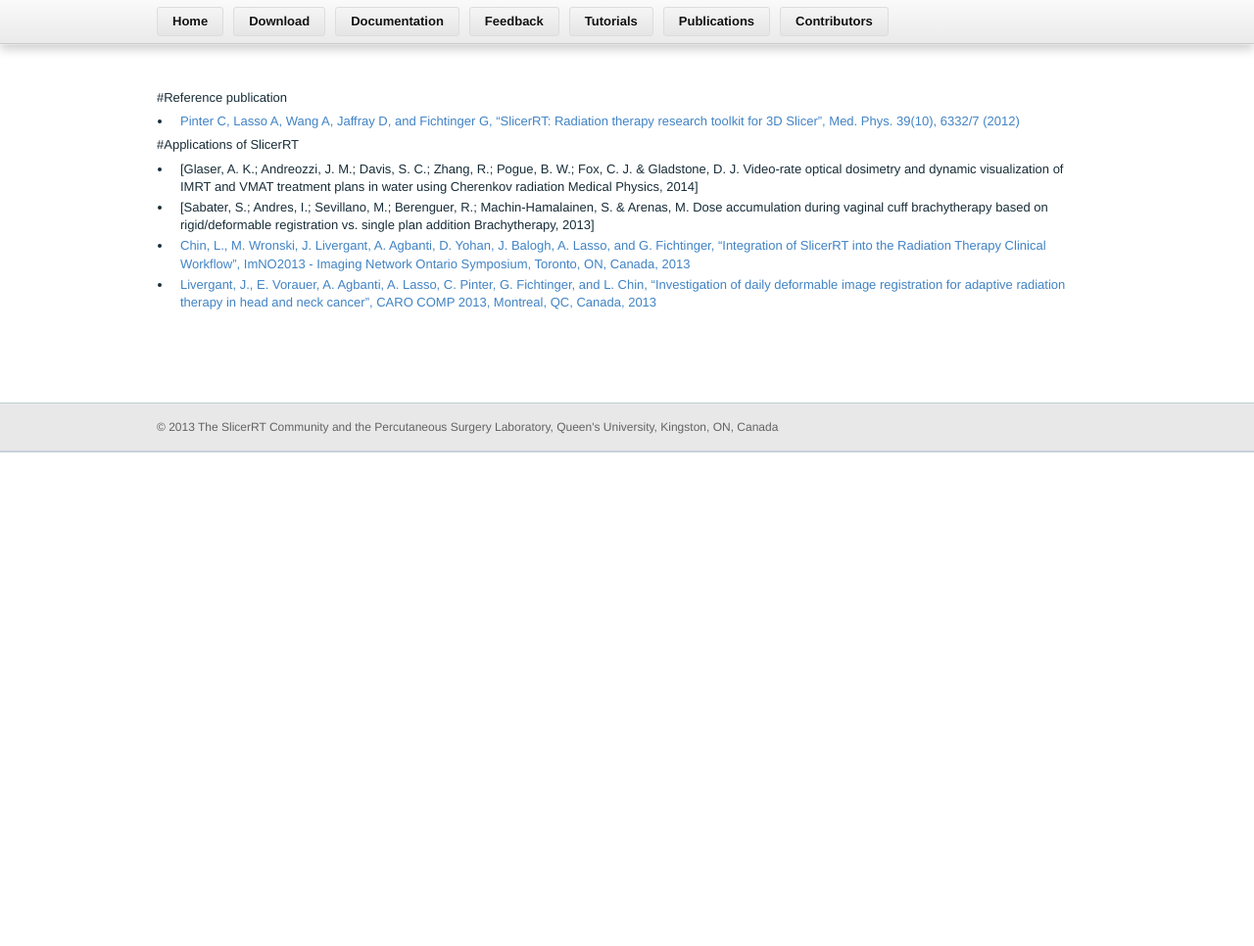
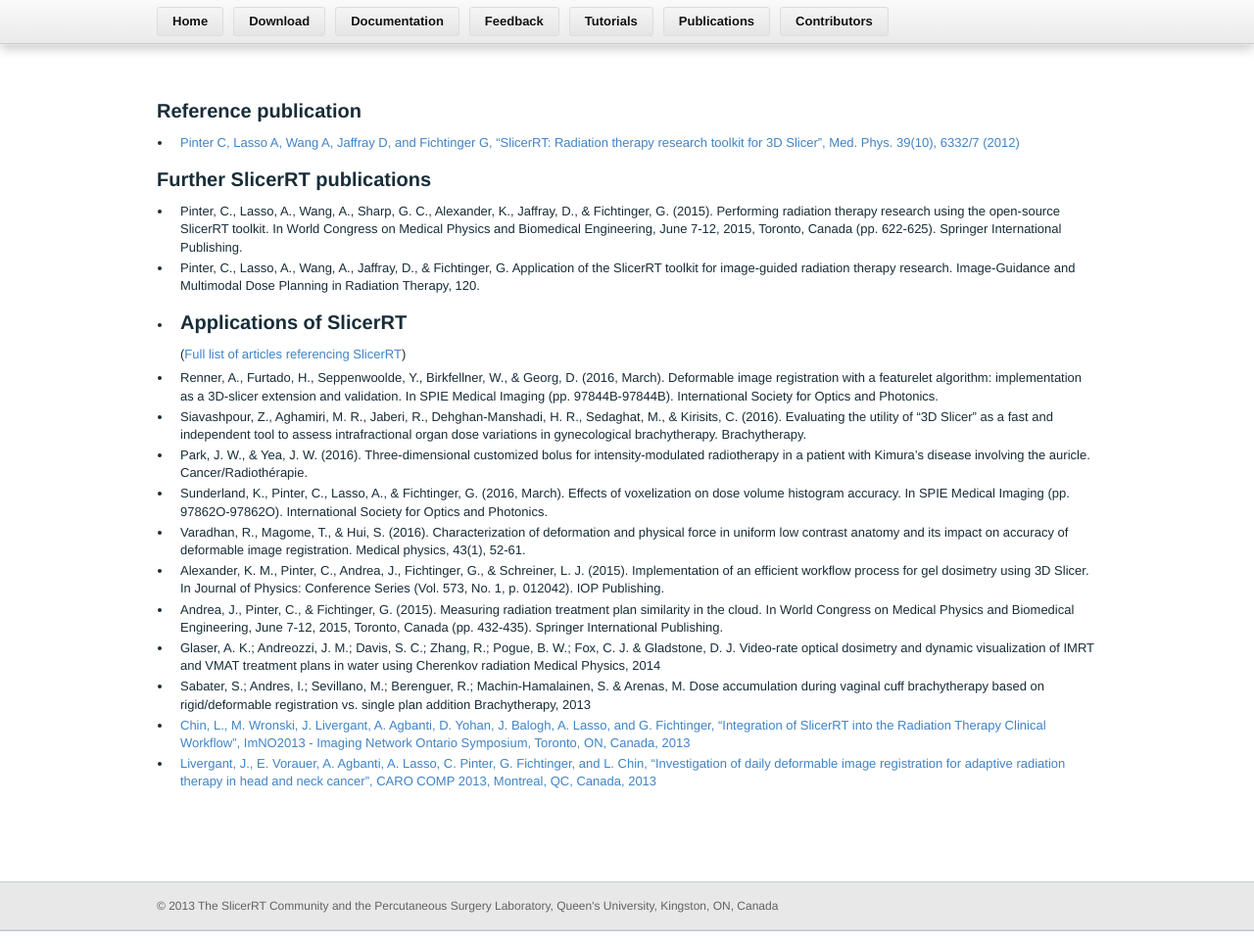
Before and after one commit to Sunderlandkyl/slicerrt.github.com, a Jekyll site: the page built from Publications.md, in a window 1280 px wide. Shown: the whole page at 98% size. Built offline with Jekyll 4.4.1, drawn with Linux system fonts in a browser that asks for light colours; before the commit the page ends 900 px from its top, so only the background shows below that.

Commit message:
Update Publications.md

```diff
--- a/Publications.md
+++ b/Publications.md
@@ -1,12 +1,23 @@
 ---
 layout: default
 ---
-#Reference publication
+# Reference publication
 *   [Pinter C, Lasso A, Wang A, Jaffray D, and Fichtinger G, "SlicerRT: Radiation therapy research toolkit for 3D Slicer", Med. Phys. 39(10), 6332/7 (2012)](http://perk.cs.queensu.ca/contents/slicerrt-radiation-therapy-research-toolkit-3d-slicer)
 
-#Applications of SlicerRT
-
-*   [Glaser, A. K.; Andreozzi, J. M.; Davis, S. C.; Zhang, R.; Pogue, B. W.; Fox, C. J. & Gladstone, D. J. Video-rate optical dosimetry and dynamic visualization of IMRT and VMAT treatment plans in water using Cherenkov radiation Medical Physics, 2014]
-*   [Sabater, S.; Andres, I.; Sevillano, M.; Berenguer, R.; Machin-Hamalainen, S. & Arenas, M. Dose accumulation during vaginal cuff brachytherapy based on rigid/deformable registration vs. single plan addition Brachytherapy, 2013]
+# Further SlicerRT publications
+*  Pinter, C., Lasso, A., Wang, A., Sharp, G. C., Alexander, K., Jaffray, D., & Fichtinger, G. (2015). Performing radiation therapy research using the open-source SlicerRT toolkit. In World Congress on Medical Physics and Biomedical Engineering, June 7-12, 2015, Toronto, Canada (pp. 622-625). Springer International Publishing.
+*  Pinter, C., Lasso, A., Wang, A., Jaffray, D., & Fichtinger, G. Application of the SlicerRT toolkit for image-guided radiation therapy research. Image-Guidance and Multimodal Dose Planning in Radiation Therapy, 120.
+*
+# Applications of SlicerRT
+([Full list of articles referencing SlicerRT](https://scholar.google.ca/scholar?oi=bibs&hl=en&cites=983837184278692696))
+*   Renner, A., Furtado, H., Seppenwoolde, Y., Birkfellner, W., & Georg, D. (2016, March). Deformable image registration with a featurelet algorithm: implementation as a 3D-slicer extension and validation. In SPIE Medical Imaging (pp. 97844B-97844B). International Society for Optics and Photonics.
+*   Siavashpour, Z., Aghamiri, M. R., Jaberi, R., Dehghan-Manshadi, H. R., Sedaghat, M., & Kirisits, C. (2016). Evaluating the utility of “3D Slicer” as a fast and independent tool to assess intrafractional organ dose variations in gynecological brachytherapy. Brachytherapy.
+*   Park, J. W., & Yea, J. W. (2016). Three-dimensional customized bolus for intensity-modulated radiotherapy in a patient with Kimura's disease involving the auricle. Cancer/Radiothérapie.
+*   Sunderland, K., Pinter, C., Lasso, A., & Fichtinger, G. (2016, March). Effects of voxelization on dose volume histogram accuracy. In SPIE Medical Imaging (pp. 97862O-97862O). International Society for Optics and Photonics.
+*   Varadhan, R., Magome, T., & Hui, S. (2016). Characterization of deformation and physical force in uniform low contrast anatomy and its impact on accuracy of deformable image registration. Medical physics, 43(1), 52-61.
+*   Alexander, K. M., Pinter, C., Andrea, J., Fichtinger, G., & Schreiner, L. J. (2015). Implementation of an efficient workflow process for gel dosimetry using 3D Slicer. In Journal of Physics: Conference Series (Vol. 573, No. 1, p. 012042). IOP Publishing.
+*   Andrea, J., Pinter, C., & Fichtinger, G. (2015). Measuring radiation treatment plan similarity in the cloud. In World Congress on Medical Physics and Biomedical Engineering, June 7-12, 2015, Toronto, Canada (pp. 432-435). Springer International Publishing.
+*   Glaser, A. K.; Andreozzi, J. M.; Davis, S. C.; Zhang, R.; Pogue, B. W.; Fox, C. J. & Gladstone, D. J. Video-rate optical dosimetry and dynamic visualization of IMRT and VMAT treatment plans in water using Cherenkov radiation Medical Physics, 2014
+*   Sabater, S.; Andres, I.; Sevillano, M.; Berenguer, R.; Machin-Hamalainen, S. & Arenas, M. Dose accumulation during vaginal cuff brachytherapy based on rigid/deformable registration vs. single plan addition Brachytherapy, 2013
 *   [Chin, L., M. Wronski, J. Livergant, A. Agbanti, D. Yohan, J. Balogh, A. Lasso, and G. Fichtinger, "Integration of SlicerRT into the Radiation Therapy Clinical Workflow", ImNO2013 - Imaging Network Ontario Symposium, Toronto, ON, Canada, 2013](http://perk.cs.queensu.ca/contents/integration-slicerrt-radiation-therapy-clinical-workflow)
 *   [Livergant, J., E. Vorauer, A. Agbanti, A. Lasso, C. Pinter, G. Fichtinger, and L. Chin, "Investigation of daily deformable image registration for adaptive radiation therapy in head and neck cancer", CARO COMP 2013, Montreal, QC, Canada, 2013](http://perk.cs.queensu.ca/contents/investigation-daily-deformable-image-registration-adaptive-radiation-therapy-head-and-neck-)
```
